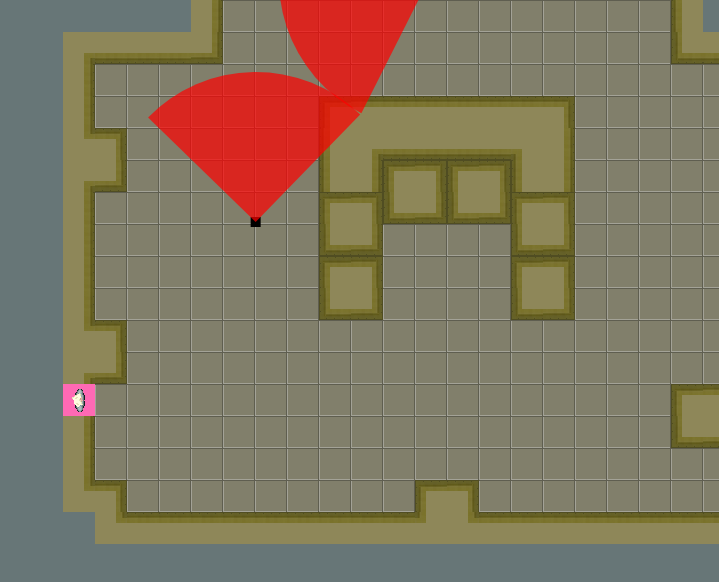
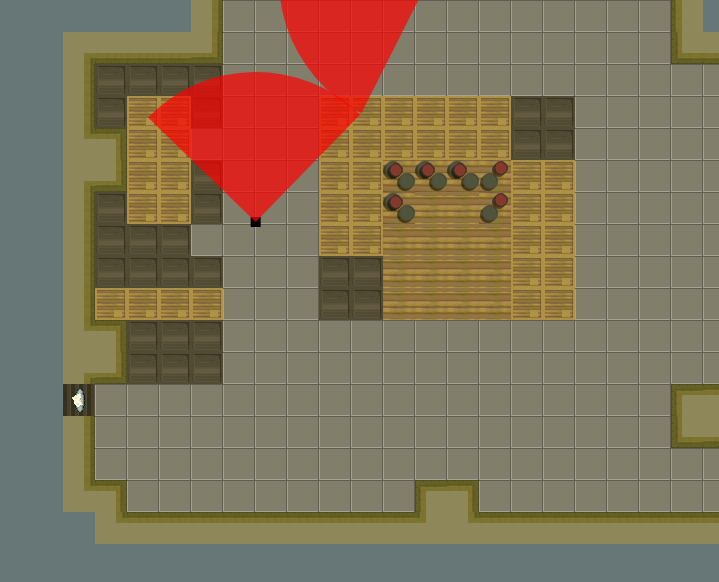
Before and after one commit to johnmccormick/Plant, a plain HTML site: page index.html in a window 1280 px wide. Shown: the whole page, without its empty margins (561-1280 px from the left). Drawn offline with Linux system fonts and the light colour scheme.

Commit message:
New tile images

```diff
--- a/index.html
+++ b/index.html
@@ -6,7 +6,6 @@
 		<link rel="stylesheet" href="style/style.css" type="text/css" charset="utf-8" />
 		<script src="js/jquery-3.2.1.min.js" type="text/javascript" charset="utf-8"></script>
 		<script src="js/game.js" type="text/javascript" charset="utf-8"></script>
-		<script src="js/missionstatus.js" type="text/javascript" charset="utf-8"></script>
 	</head>
 	<body>
 		<canvas id="canvas1">
--- a/js/game.js
+++ b/js/game.js
@@ -206,7 +206,7 @@ function resizeWindow() {
 }
 
 function load() {
-	var tilenames = ["Entrance", "Exit", "Floor", "Wall_T", "Wall_TR", "Wall_R", "Wall_BR", "Wall_B", "Wall_BL", "Wall_L", "Wall_TL", "Wall_BLC", "Wall_TLC", "Wall_TRC", "Wall_BRC"];
+	var tilenames = ["Entrance", "Entrance", "Floor", "Wall_T", "Wall_TR", "Wall_R", "Wall_BR", "Wall_B", "Wall_BL", "Wall_L", "Wall_TL", "Wall_BLC", "Wall_TLC", "Wall_TRC", "Wall_BRC", "Box", "Pallet", "Pallet_Barrels", "Pallet_Barrels1", "Pallet_Box"];
 	var readyIndex = 0;
 
 	for (var i = 0; i < tilenames.length; i++) {
@@ -238,18 +238,18 @@ function main() {
 
 	drawScene();
 
-	drawPoint();
+	drawCursor();
 
 	drawPlayer();
 
 	drawEnemies();
 
 	if (detectEnemyCollisions()) {
-		writeText("Mission Failed", 50, paddingLeft + (canvasWidth / 75), paddingTop + (canvasHeight / 15), "red", true);
+		writeText("Mission Failed", 50, canvasWidth / 2, canvasHeight / 2, "red", true, "center");
 		gameOver = true;
 	}
 	if (atExit()) {
-		writeText("Mission Accomplished", 50, paddingLeft + (canvasWidth / 75), paddingTop + (canvasHeight / 15), "green", true);
+		writeText("Mission Accomplished", 50, canvasWidth / 2, canvasHeight / 4, "green", true, "center");
 		gameOver = true;
 	}
 
@@ -358,21 +358,20 @@ function drawScene() {
 			var x = (c * map.tsize) - Math.round(player.x) + (canvasWidth / 2);
 			var y = (r * map.tsize) - Math.round(player.y) + (canvasHeight / 2);
 
-			if (tile > 1) {
+			if (tile > -1) {
 
 				context1.drawImage(tiles[tile], x, y);
-
-			} else if (tile > -1) {
-
-				context1.fillStyle = "#FF69B4";
-				context1.fillRect(x, y, map.tsize, map.tsize);
 
 			}
 
 		}
 	}
 
-	if (paused) { writeText("Paused", 20, (canvasWidth / 2), (canvasHeight / 2), true); }
+	if (paused) {
+		context3.fillStyle = "rgba(103, 118, 119, 0.7)";
+		context3.fillRect(0, 0, canvasWidth, canvasHeight);
+		writeText("Paused", 50, canvasWidth / 2, canvasHeight / 2, "white", false, "center");
+	}
 
 	if (editor) {
 		context2.fillStyle = "grey";
@@ -383,7 +382,7 @@ function drawScene() {
 }
 
 
-function drawPoint() {
+function drawCursor() {
 
 	var x = mouseX;
 	var y = mouseY;
@@ -418,7 +417,7 @@ function detectWallCollisionsX(x, y) {
 
 			var tile = map.getTile(c, r);
 
-			if (tile > 2) {
+			if (tile > 2 && tile != 16) {
 
 				var tileTop = r * map.tsize;
 				var tileBottom = (r * map.tsize) + map.tsize;
@@ -458,7 +457,7 @@ function detectWallCollisionsY(x, y) {
 
 			var tile = map.getTile(c, r);
 
-			if (tile > 2) {
+			if (tile > 2 && tile != 16) {
 
 				var tileTop = r * map.tsize;
 				var tileBottom = (r * map.tsize) + map.tsize;
@@ -626,14 +625,16 @@ function toDegrees(rad) {
 }
 
 
-function writeText(txt, sze, x, y, colour, outline) {
+function writeText(txt, sze, x, y, colour, outline, align) {
 	context3.font = sze + "px tahoma";
+	if (!align) { align = "start"; }
 	if (!colour) { colour = "#FFFFFF"; }
+	context3.textAlign = align;
 	context3.fillStyle = colour;
 	context3.fillText(txt, x, y);
 
 	if (outline) {
-		context3.lineWidth = 1;
+		context3.lineWidth = 2;
 		context3.strokeStyle = "#000000";
 		context3.strokeText(txt, x, y);
 	}
@@ -656,16 +657,16 @@ var map = {
 	-1, -1, -1, -1, 9, 2, 2, 2, 2, 2, 2, 2, 2, 2, 2, 2, 2, 2, 2, 5, -1, -1, -1, -1,
 	-1, -1, -1, -1, 9, 2, 2, 2, 2, 2, 2, 2, 2, 2, 2, 2, 2, 2, 2, 5, -1, -1, -1, -1,
 	10, 3, 3, 3, 14, 2, 2, 2, 2, 2, 2, 2, 2, 2, 2, 2, 2, 2, 2, 11, 3, 3, 3, 4,
-	9, 2, 2, 2, 2, 2, 2, 2, 2, 2, 2, 2, 2, 2, 2, 2, 2, 2, 2, 2, 2, 2, 2, 5,
-	9, 2, 2, 2, 2, 2, 2, 2, 12, 7, 7, 7, 7, 7, 7, 13, 2, 2, 2, 2, 2, 2, 2, 5,
-	8, 13, 2, 2, 2, 2, 2, 2, 5, 10, 3, 3, 3, 3, 4, 9, 2, 2, 2, 2, 2, 2, 12, 6,
-	10, 14, 2, 2, 2, 2, 2, 2, 5, 9, 12, 13, 12, 13, 5, 9, 2, 2, 2, 2, 2, 2, 11, 4,
-	9, 2, 2, 2, 2, 2, 2, 2, 12, 13, 11, 14, 11, 14, 12, 13, 2, 2, 2, 2, 2, 2, 2, 5,
-	9, 2, 2, 2, 2, 2, 2, 2, 11, 14, 2, 2, 2, 2, 11, 14, 2, 2, 2, 2, 2, 2, 2, 5,
-	9, 2, 2, 2, 2, 2, 2, 2, 12, 13, 2, 2, 2, 2, 12, 13, 2, 2, 2, 2, 2, 2, 2, 5,
-	9, 2, 2, 2, 2, 2, 2, 2, 11, 14, 2, 2, 2, 2, 11, 14, 2, 2, 2, 2, 2, 2, 2, 5,
-	8, 13, 2, 2, 2, 2, 2, 2, 2, 2, 2, 2, 2, 2, 2, 2, 2, 2, 2, 2, 2, 2, 12, 6,
-	10, 14, 2, 2, 2, 2, 2, 2, 2, 2, 2, 2, 2, 2, 2, 2, 2, 2, 2, 2, 2, 2, 11, 4,
+	9, 15, 15, 15, 15, 2, 2, 2, 2, 2, 2, 2, 2, 2, 2, 2, 2, 2, 2, 2, 2, 2, 2, 5,
+	9, 15, 19, 19, 15, 2, 2, 2, 19, 19, 19, 19, 19, 19, 15, 15, 2, 2, 2, 2, 2, 2, 2, 5,
+	8, 13, 19, 19, 2, 2, 2, 2, 19, 19, 19, 19, 19, 19, 15, 15, 2, 2, 2, 2, 2, 2, 12, 6,
+	10, 14, 19, 19, 15, 2, 2, 2, 19, 19, 18, 18, 18, 17, 19, 19, 2, 2, 2, 2, 2, 2, 11, 4,
+	9, 15, 19, 19, 15, 2, 2, 2, 19, 19, 18, 16, 16, 17, 19, 19, 2, 2, 2, 2, 2, 2, 2, 5,
+	9, 15, 15, 15, 2, 2, 2, 2, 19, 19, 16, 16, 16, 16, 19, 19, 2, 2, 2, 2, 2, 2, 2, 5,
+	9, 15, 15, 15, 15, 2, 2, 2, 15, 15, 16, 16, 16, 16, 19, 19, 2, 2, 2, 2, 2, 2, 2, 5,
+	9, 19, 19, 19, 19, 2, 2, 2, 15, 15, 16, 16, 16, 16, 19, 19, 2, 2, 2, 2, 2, 2, 2, 5,
+	8, 13, 15, 15, 15, 2, 2, 2, 2, 2, 2, 2, 2, 2, 2, 2, 2, 2, 2, 2, 2, 2, 12, 6,
+	10, 14, 15, 15, 15, 2, 2, 2, 2, 2, 2, 2, 2, 2, 2, 2, 2, 2, 2, 2, 2, 2, 11, 4,
 	0, 2, 2, 2, 2, 2, 2, 2, 2, 2, 2, 2, 2, 2, 2, 2, 2, 2, 2, 12, 13, 12, 13, 5,
 	9, 2, 2, 2, 2, 2, 2, 2, 2, 2, 2, 2, 2, 2, 2, 2, 2, 2, 2, 11, 14, 11, 14, 5,
 	9, 2, 2, 2, 2, 2, 2, 2, 2, 2, 2, 2, 2, 2, 2, 2, 2, 2, 2, 2, 2, 2, 2, 5,
--- a/js/missionstatus.js
+++ /dev/null
@@ -1,17 +0,0 @@
-var MissionStatus = function () {
-	this.level = 0,
-
-	this.accomplished = function () {
-		var s = "Mission Accomplished";
-		var w = context3.measureText(s).width;
-		writeText(s, fontSize, paddingLeft + (canvasWidth / 2) - w * 2.4, paddingTop + (canvasHeight / 2) - w/5, "red", true);
-		gameOver = true;
-	}
-
-	this.gameOver = function () {
-		var s = "Mission Failed";
-		var w = context3.measureText(s).width;
-		writeText(s, fontSize, paddingLeft + (canvasWidth / 2) - w * 2.4, paddingTop + (canvasHeight / 2) - w/5, "red", true);
-		gameOver = true;
-	}
-};
```
Also changed, not shown: images/Box.png (added), images/Entrance.png (added), images/Pallet.png (added), images/Pallet_Barrels.png (added), images/Pallet_Barrels1.png (added), images/Pallet_Box.png (added), 3 other files.
